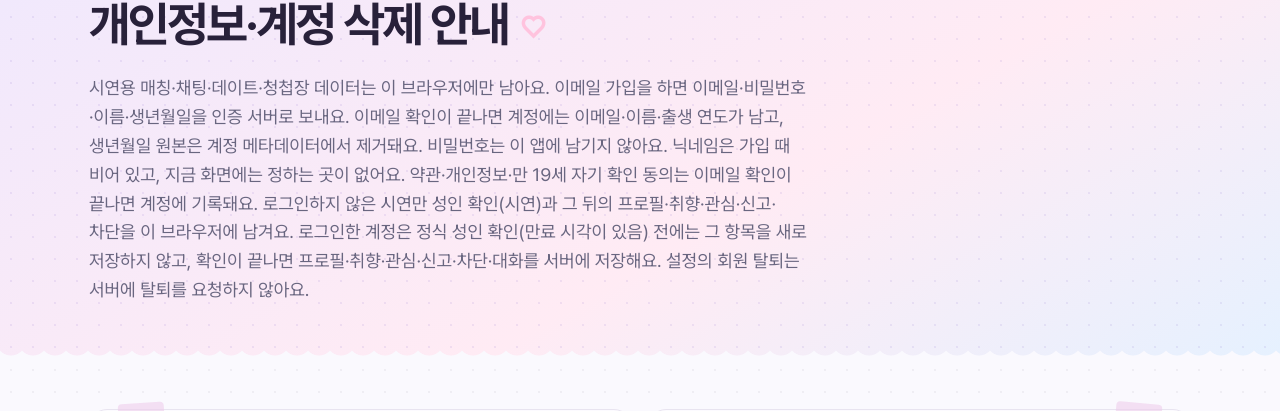
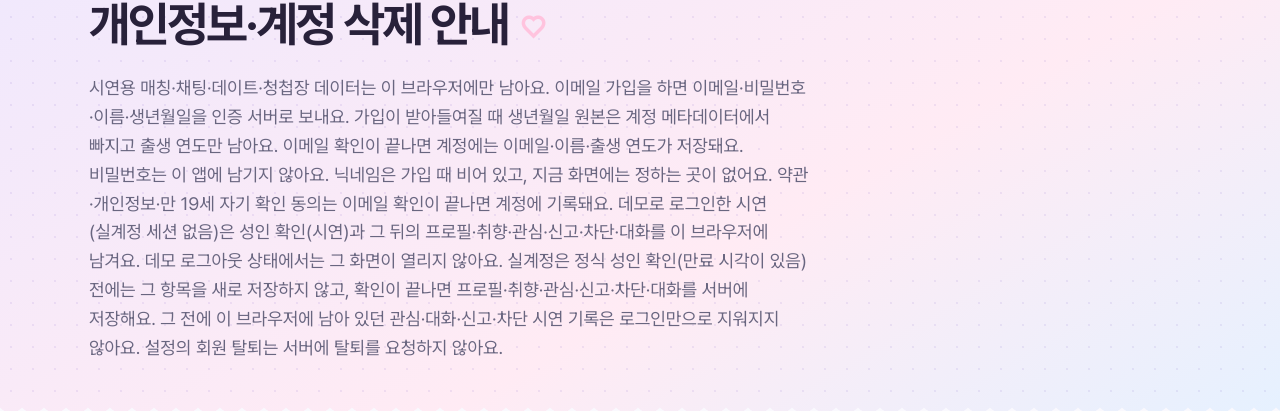
Before and after one commit to sterran123/eottae, a Next.js app in the folder 0. 소스코드/eottae-web/: page /eottae/privacy in a window 1280 px wide. Shown: the part 213-624 px from the top of the page. Built offline with nearby package versions, Linux system fonts and the light colour scheme; no server answers.

Commit message:
fix(privacy): 데모 로그인 분기·시연 기록 잔존·가입 시점 순서 정확화 (3차 리뷰 반영)

```diff
--- a/0. 소스코드/eottae-web/src/app/privacy/page.tsx
+++ b/0. 소스코드/eottae-web/src/app/privacy/page.tsx
@@ -5,7 +5,7 @@ import { MotifIcon } from '@/components/shared/motif-icon';
 import { isSupabaseConfigured } from '@/lib/supabase/client';
 
 const accountSentence = isSupabaseConfigured
-  ? '이메일 가입을 하면 이메일·비밀번호·이름·생년월일을 인증 서버로 보내요. 이메일 확인이 끝나면 계정에는 이메일·이름·출생 연도가 남고, 생년월일 원본은 계정 메타데이터에서 제거돼요. 비밀번호는 이 앱에 남기지 않아요. 닉네임은 가입 때 비어 있고, 지금 화면에는 정하는 곳이 없어요. 약관·개인정보·만 19세 자기 확인 동의는 이메일 확인이 끝나면 계정에 기록돼요. 로그인하지 않은 시연만 성인 확인(시연)과 그 뒤의 프로필·취향·관심·신고·차단을 이 브라우저에 남겨요. 로그인한 계정은 정식 성인 확인(만료 시각이 있음) 전에는 그 항목을 새로 저장하지 않고, 확인이 끝나면 프로필·취향·관심·신고·차단·대화를 서버에 저장해요.'
+  ? '이메일 가입을 하면 이메일·비밀번호·이름·생년월일을 인증 서버로 보내요. 가입이 받아들여질 때 생년월일 원본은 계정 메타데이터에서 빠지고 출생 연도만 남아요. 이메일 확인이 끝나면 계정에는 이메일·이름·출생 연도가 저장돼요. 비밀번호는 이 앱에 남기지 않아요. 닉네임은 가입 때 비어 있고, 지금 화면에는 정하는 곳이 없어요. 약관·개인정보·만 19세 자기 확인 동의는 이메일 확인이 끝나면 계정에 기록돼요. 데모로 로그인한 시연(실계정 세션 없음)은 성인 확인(시연)과 그 뒤의 프로필·취향·관심·신고·차단·대화를 이 브라우저에 남겨요. 데모 로그아웃 상태에서는 그 화면이 열리지 않아요. 실계정은 정식 성인 확인(만료 시각이 있음) 전에는 그 항목을 새로 저장하지 않고, 확인이 끝나면 프로필·취향·관심·신고·차단·대화를 서버에 저장해요. 그 전에 이 브라우저에 남아 있던 관심·대화·신고·차단 시연 기록은 로그인만으로 지워지지 않아요.'
   : '인증 설정 전에는 이메일 가입·로그인을 하지 않아, 계정을 서버에 만들지 않아요.';
 
 const accountTitle = isSupabaseConfigured
```
Also changed, not shown: 1 other file (tests, documents, lock files or other folders).
